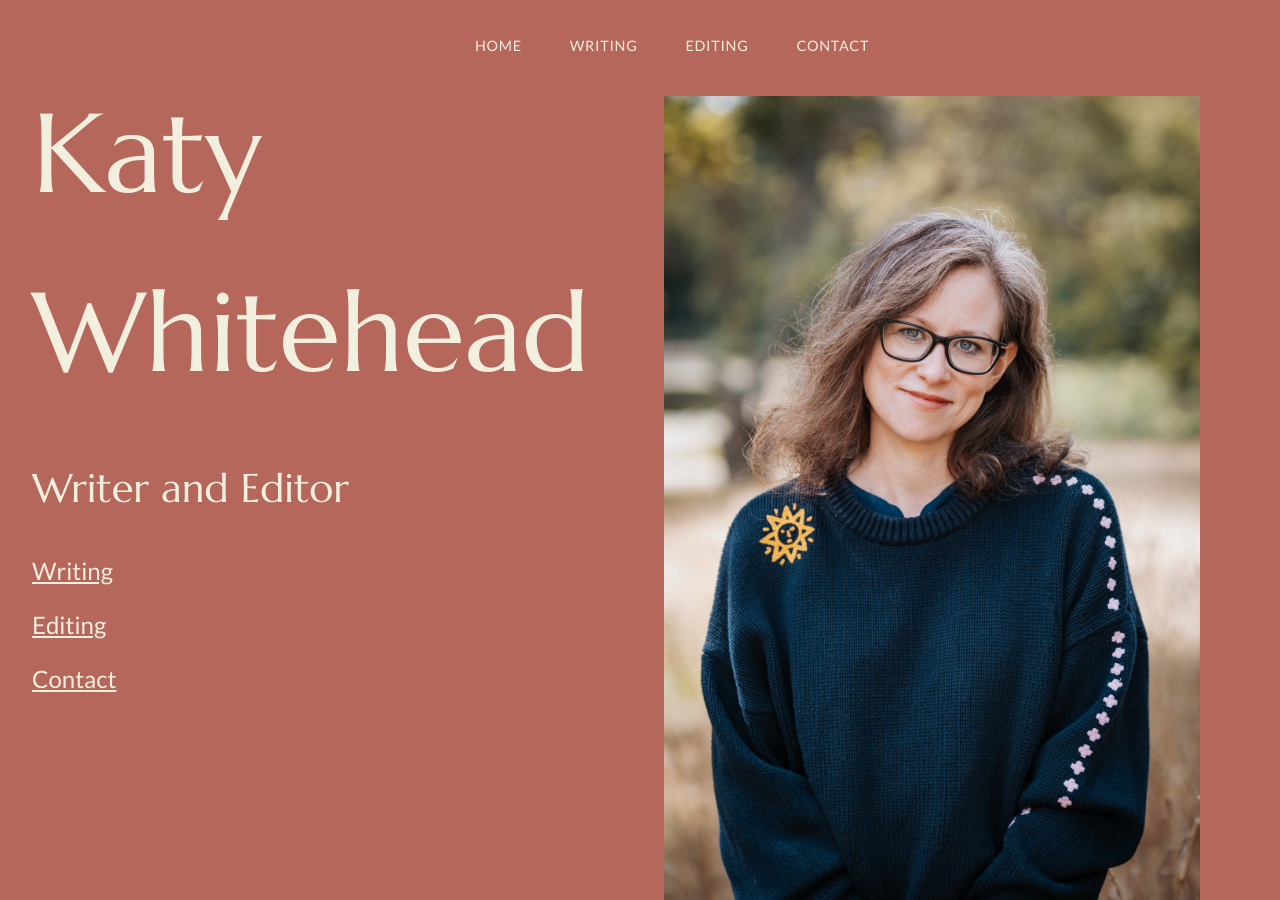
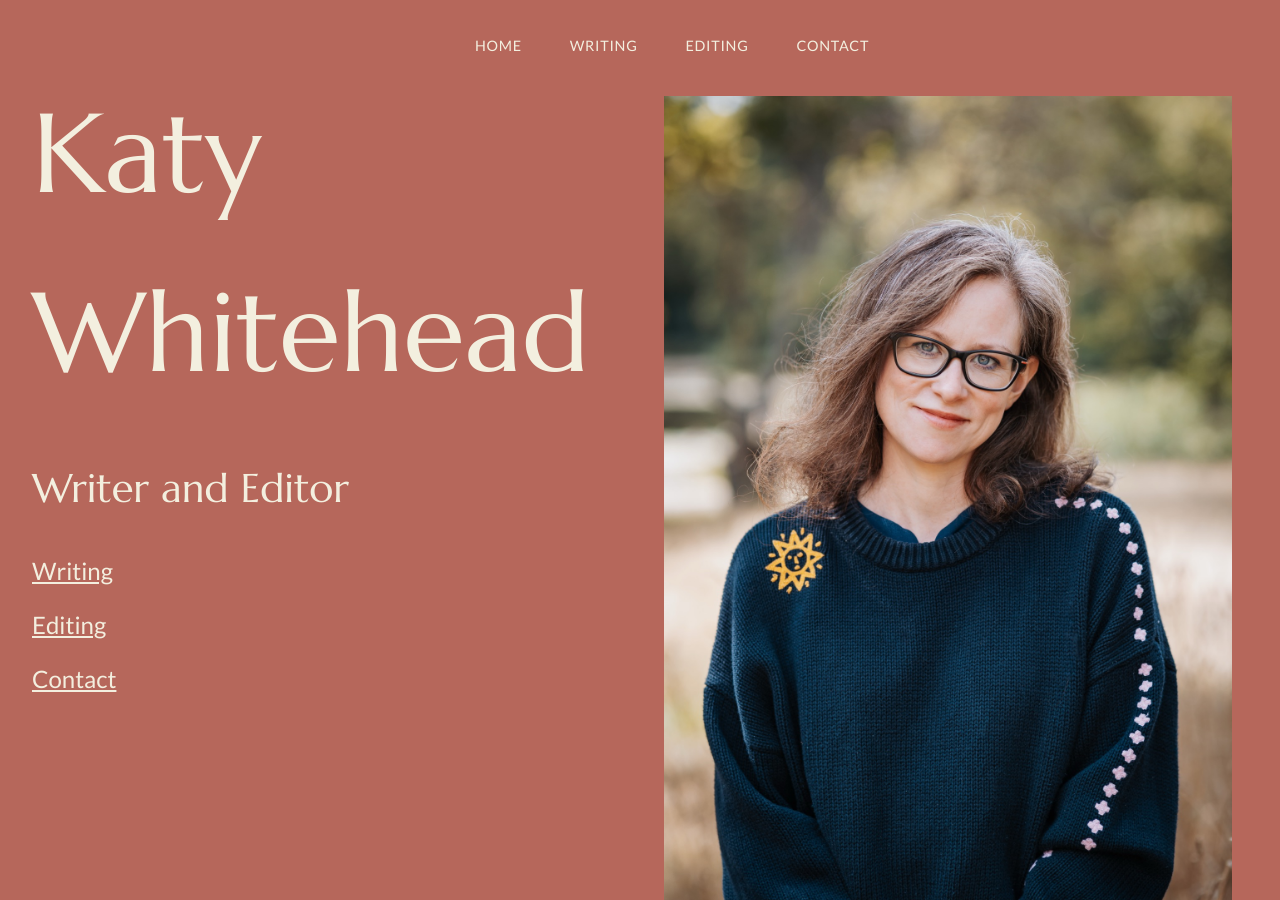
Before and after one commit to kwhiteheadsite/kwhiteheadsite.github.io, a Jekyll site: the page built from index.md, in a window 1280 px wide and 900 px high. Built offline with Jekyll 4.4.1, drawn with Linux system fonts in a browser that asks for light colours.

Commit message:
mobile fixes

```diff
--- a/assets/css/style.scss
+++ b/assets/css/style.scss
@@ -56,17 +56,6 @@ body {
         text-decoration: underline;
         &:hover {
             opacity: 0.8;
-        }
-    }
-    @media (min-width: $breakpoint-mobile) {
-        .section-content {
-            grid-template-columns: minmax(auto, 600px) 1fr;
-            justify-content: space-between;
-
-            .image-content {
-                justify-self: end;
-                padding-right: 2rem;
-            }
         }
     }
 }
```
